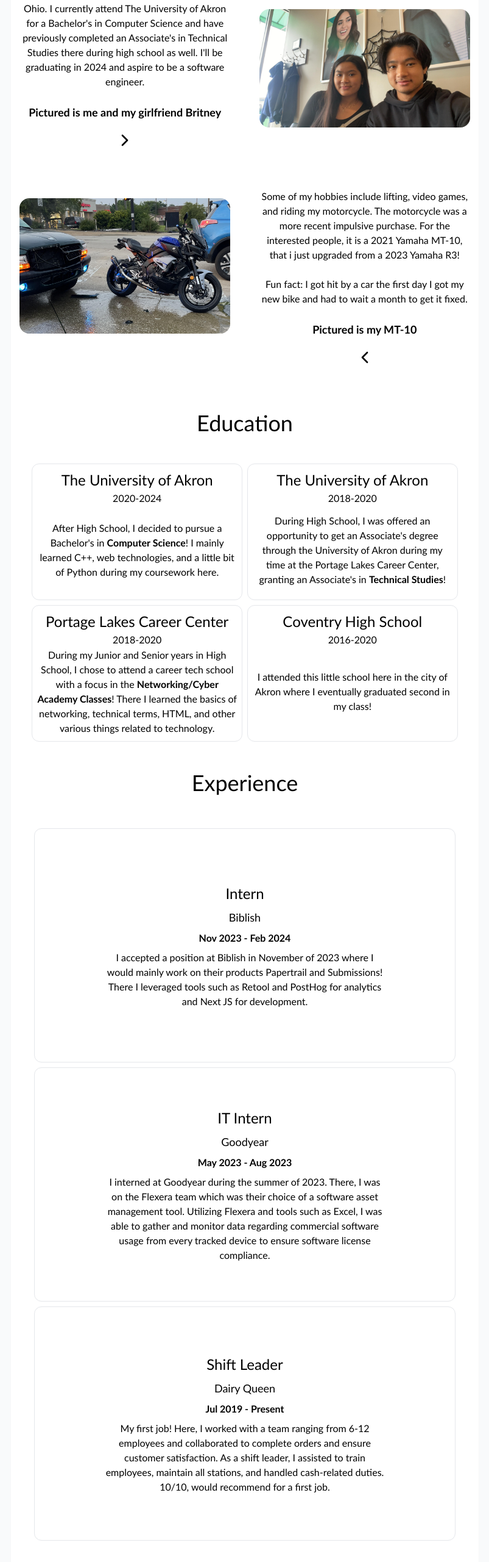
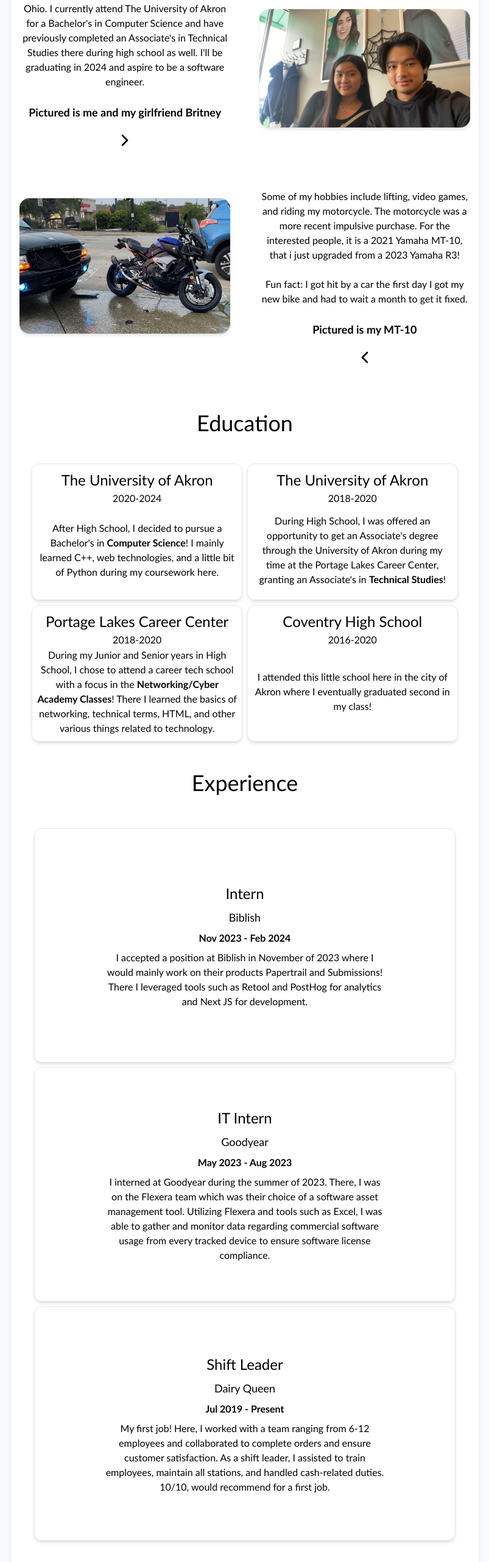
Before and after one commit to kengu7272/myWebsite, a Next.js app: page / in a window 1280 px wide. Shown: the part 236-2797 px from the top of the page at 61% size, without its empty margins (238-1041 px from the left). Built offline with nearby package versions, Linux system fonts and the light colour scheme.

Commit message:
style: shadows to elements

```diff
--- a/src/app/page.tsx
+++ b/src/app/page.tsx
@@ -41,7 +41,7 @@ export default function Home() {
 
       <main
         id="main"
-        className="w-screen desktop:w-[60vw] flex flex-col items-center mt-20 mx-auto bg-white rounded-xl shadow-sm"
+        className="w-screen desktop:w-[60vw] flex flex-col items-center mt-20 mx-auto bg-white rounded-xl shadow-md"
       >
         <section id="about" className="w-full flex flex-col items-center mt-10">
           <h1>About me</h1>
@@ -67,7 +67,7 @@ export default function Home() {
               alt="me and my girlfriend"
               width={1000}
               height={1000}
-              className="w-[95%] desktop:w-[45%] h-auto rounded-2xl"
+              className="w-[95%] desktop:w-[45%] h-auto rounded-2xl shadow-md"
               src="/mengf.jpg"
             />
           </div>
@@ -79,7 +79,7 @@ export default function Home() {
               alt="my mt-10"
               width={1000}
               height={1000}
-              className="w-[95%] desktop:w-[45%] h-auto rounded-2xl hidden desktop:block"
+              className="w-[95%] desktop:w-[45%] h-auto rounded-2xl hidden shadow-md desktop:block"
               src="/mt10.jpg"
             />
             <div className="w-[95%] desktop:w-[45%] flex flex-col justify-center items-center mt-10">
@@ -104,7 +104,7 @@ export default function Home() {
               alt="my mt=10"
               width={1000}
               height={1000}
-              className="w-[95%] latop:w-[45%] h-auto rounded-2xl desktop:hidden"
+              className="w-[95%] latop:w-[45%] h-auto rounded-2xl desktop:hidden shadow-md"
               src="/mt10.jpg"
             />
           </div>
@@ -119,7 +119,7 @@ export default function Home() {
           <h1>Education</h1>
 
           <div className="w-full flex justify-center mt-10 flex-wrap gap-2">
-            <div className="flex flex-col items-center border p-8 desktop:p-2 w-full desktop:w-[45%] h-96 desktop:h-56 rounded-xl hover:border-gray-300">
+            <div className="flex shadow-md flex-col items-center border p-8 desktop:p-2 w-full desktop:w-[45%] h-96 desktop:h-56 rounded-xl hover:border-gray-300">
               <h2>The University of Akron</h2>
               <p>2020-2024</p>
               <div className="flex flex-col items-center justify-center h-full text-center">
@@ -132,7 +132,7 @@ export default function Home() {
               </div>
             </div>
 
-            <div className="flex flex-col items-center border p-8 desktop:p-2 w-full desktop:w-[45%] h-96 desktop:h-56 rounded-xl hover:border-gray-300">
+            <div className="flex shadow-md flex-col items-center border p-8 desktop:p-2 w-full desktop:w-[45%] h-96 desktop:h-56 rounded-xl hover:border-gray-300">
               <h2>The University of Akron</h2>
               <p>2018-2020</p>
               <div className="flex flex-col items-center justify-center h-full text-center">
@@ -146,7 +146,7 @@ export default function Home() {
               </div>
             </div>
 
-            <div className="flex flex-col items-center border p-8 desktop:p-2 w-full desktop:w-[45%] h-96 desktop:h-56 rounded-xl hover:border-gray-300">
+            <div className="flex shadow-md flex-col items-center border p-8 desktop:p-2 w-full desktop:w-[45%] h-96 desktop:h-56 rounded-xl hover:border-gray-300">
               <h2>Portage Lakes Career Center</h2>
               <p>2018-2020</p>
               <div className="flex flex-col items-center justify-center h-full text-center">
@@ -162,7 +162,7 @@ export default function Home() {
               </div>
             </div>
 
-            <div className="flex flex-col items-center border p-8 desktop:p-2 w-full desktop:w-[45%] h-96 desktop:h-56 rounded-xl hover:border-gray-300">
+            <div className="flex flex-col shadow-md items-center border p-8 desktop:p-2 w-full desktop:w-[45%] h-96 desktop:h-56 rounded-xl hover:border-gray-300">
               <h2>Coventry High School</h2>
               <p>2016-2020</p>
               <div className="flex flex-col items-center justify-center h-full text-center">
@@ -181,7 +181,7 @@ export default function Home() {
         >
           <h1>Experience</h1>
 
-          <div className="w-full desktop:w-[90%] flex flex-col gap-2 justify-center items-center border rounded-xl hover:border-gray-300 mt-10 p-8 h-96">
+          <div className="w-full desktop:w-[90%] flex flex-col gap-2 justify-center items-center border rounded-xl hover:border-gray-300 mt-10 p-8 h-96 shadow-md">
             <h2 className="w-full text-center">Intern</h2>
             <h3 className="w-full text-center">Biblish</h3>
             <p className="w-full text-center font-bold">Nov 2023 - Feb 2024</p>
@@ -193,7 +193,7 @@ export default function Home() {
             </p>
           </div>
 
-          <div className="w-full desktop:w-[90%] flex gap-2 flex-col justify-center items-center border rounded-xl hover:border-gray-300 p-8 h-96">
+          <div className="w-full desktop:w-[90%] flex gap-2 flex-col justify-center items-center border rounded-xl hover:border-gray-300 p-8 h-96 shadow-md">
             <h2 className="w-full text-center">IT Intern</h2>
             <h3 className="w-full text-center">Goodyear</h3>
             <p className="w-full text-center font-bold">May 2023 - Aug 2023</p>
@@ -207,7 +207,7 @@ export default function Home() {
             </p>
           </div>
 
-          <div className="w-full desktop:w-[90%] flex gap-2 flex-col justify-center items-center border rounded-xl hover:border-gray-300 p-8 h-96">
+          <div className="w-full desktop:w-[90%] flex gap-2 flex-col justify-center items-center border rounded-xl hover:border-gray-300 p-8 h-96 shadow-md">
             <h2 className="w-full text-center">Shift Leader</h2>
             <h3 className="w-full text-center">Dairy Queen</h3>
             <p className="w-full text-center font-bold">Jul 2019 - Present</p>
```
